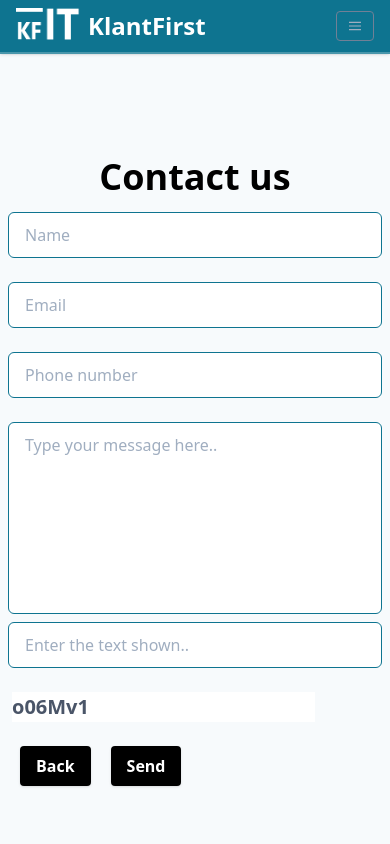
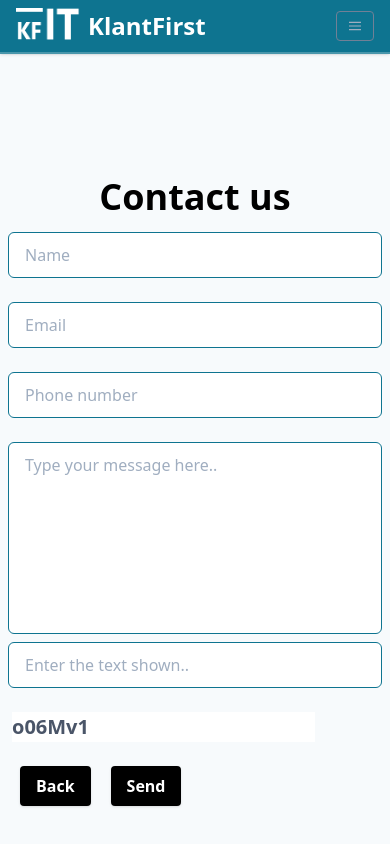
Before and after one commit to KlantFirst/klantfirst-it-solutions, a Next.js app: page /contact in a window 390 px wide. Shown: the top 844 px of the page. Built offline with nearby package versions, Linux system fonts and the light colour scheme.

Commit message:
style: contact form for sm vw

```diff
--- a/components/ContactForm/index.jsx
+++ b/components/ContactForm/index.jsx
@@ -73,7 +73,7 @@ export const ContactUs = () => {
   return (
     <>
       <div className="flex justify-center flex-col items-center h-screen mx-auto my-8 bg-gray-100">
-        <p className="text-4xl font-bold text-center text-black mt-10 lg:my-4">
+        <p className="text-4xl font-bold text-center text-black mt-20 lg:my-4">
           Contact us
         </p>
         <div className="pt-2 px-2">
```
